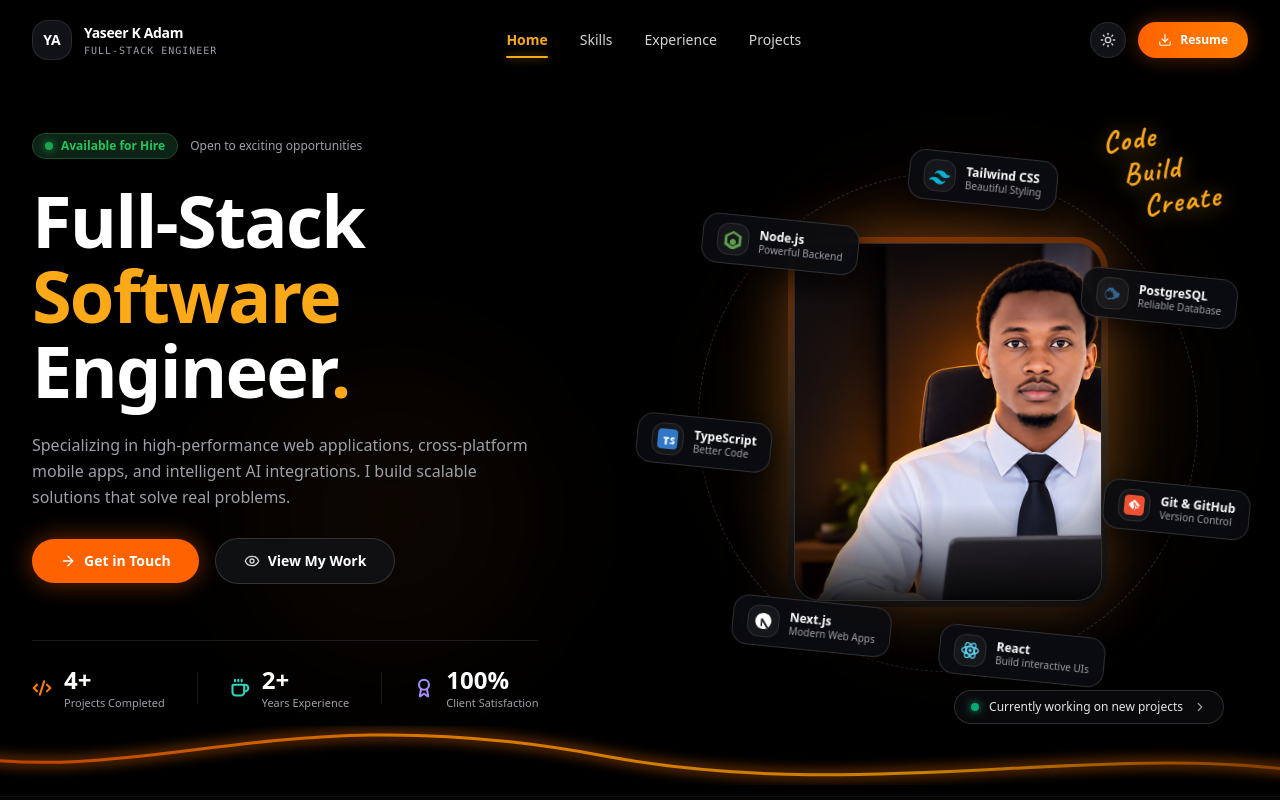
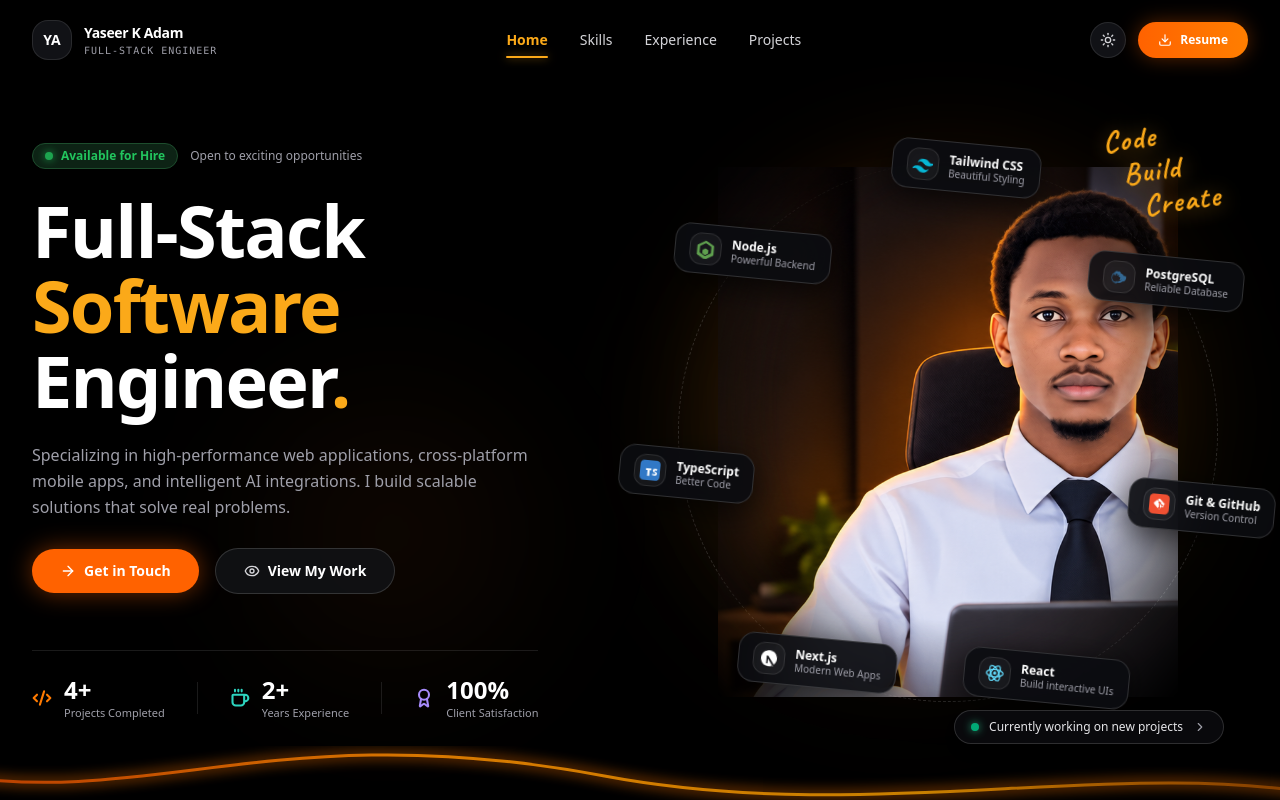
Before and after one commit to yaseeradam/portfolio, a Next.js app: page / in a window 1280 px wide. Shown: the top 800 px of the page. Built offline with nearby package versions, Linux system fonts and the light colour scheme.

Commit message:
feat: remove box border around portrait, increase size by 10%, and retain 360 circling icons

```diff
--- a/src/components/HeroSection.tsx
+++ b/src/components/HeroSection.tsx
@@ -21,7 +21,6 @@
     icon: <ReactIcon className="w-5 h-5" />,
     angle: 0,
     accentBorder: "hover:border-cyan-400/60",
-    glow: "rgba(34,211,238,0.25)",
   },
   {
     label: "Next.js",
@@ -29,7 +28,6 @@
     icon: <NextIcon className="w-4 h-4 text-white" />,
     angle: (360 / 7) * 1,
     accentBorder: "hover:border-white/50",
-    glow: "rgba(255,255,255,0.25)",
   },
   {
     label: "TypeScript",
@@ -37,7 +35,6 @@
     icon: <TypeScriptIcon className="w-5 h-5 rounded" />,
     angle: (360 / 7) * 2,
     accentBorder: "hover:border-blue-400/60",
-    glow: "rgba(59,130,246,0.25)",
   },
   {
     label: "Node.js",
@@ -45,7 +42,6 @@
     icon: <NodeIcon className="w-5 h-5" />,
     angle: (360 / 7) * 3,
     accentBorder: "hover:border-emerald-400/60",
-    glow: "rgba(52,211,153,0.25)",
   },
   {
     label: "Tailwind CSS",
@@ -53,7 +49,6 @@
     icon: <TailwindIcon className="w-5 h-5" />,
     angle: (360 / 7) * 4,
     accentBorder: "hover:border-cyan-400/60",
-    glow: "rgba(6,182,212,0.25)",
   },
   {
     label: "PostgreSQL",
@@ -61,7 +56,6 @@
     icon: <PostgreSqlIcon className="w-5 h-5" />,
     angle: (360 / 7) * 5,
     accentBorder: "hover:border-sky-400/60",
-    glow: "rgba(56,189,248,0.25)",
   },
   {
     label: "Git & GitHub",
@@ -69,12 +63,11 @@
     icon: <GitIcon className="w-5 h-5" />,
     angle: (360 / 7) * 6,
     accentBorder: "hover:border-orange-400/60",
-    glow: "rgba(249,115,22,0.25)",
   },
 ];
 
 export default function HeroSection() {
-  const orbitRadius = 245;
+  const orbitRadius = 265;
 
   return (
     <section
@@ -84,7 +77,7 @@
       {/* Background Lighting & Glow Effects */}
       <div className="absolute inset-0 z-0 pointer-events-none overflow-hidden">
         {/* Warm ambient spotlight behind character area */}
-        <div className="absolute right-[5%] top-[20%] w-[500px] h-[500px] bg-[radial-gradient(circle,rgba(251,146,60,0.14),transparent_70%)] blur-3xl" />
+        <div className="absolute right-[8%] top-[20%] w-[550px] h-[550px] bg-[radial-gradient(circle,rgba(251,146,60,0.16),transparent_70%)] blur-3xl" />
         <div className="absolute left-[15%] bottom-[10%] w-[400px] h-[400px] bg-[radial-gradient(circle,rgba(249,115,22,0.08),transparent_70%)] blur-3xl" />
 
         {/* Luminous curved orange neon swoop across bottom */}
@@ -213,8 +206,8 @@
           </div>
         </motion.div>
 
-        {/* Right Column: Visual Stage with Portrait (reduced by 30%) and Circling Orbit Icons */}
-        <div className="lg:col-span-6 relative w-full min-h-[520px] sm:min-h-[580px] lg:min-h-[620px] flex items-center justify-center">
+        {/* Right Column: Visual Stage with Seamless Portrait (NO BOX) and Circling Orbit Icons */}
+        <div className="lg:col-span-6 relative w-full min-h-[540px] sm:min-h-[600px] lg:min-h-[640px] flex items-center justify-center">
           {/* Top-Right Handwritten "Code Build Create" Accent */}
           <div className="absolute top-2 right-4 sm:right-8 z-30 pointer-events-none select-none">
             <div className="font-[family-name:var(--font-caveat)] font-bold text-[#FBA919] text-2xl sm:text-3xl tracking-wider leading-none drop-shadow-[0_2px_10px_rgba(251,169,25,0.45)] transform rotate-[-8deg]">
@@ -224,10 +217,10 @@
             </div>
           </div>
 
-          {/* Scale wrapper for flawless responsiveness on mobile */}
-          <div className="relative flex items-center justify-center scale-[0.72] sm:scale-[0.88] lg:scale-100 transition-transform origin-center">
-            {/* Ambient Backlight Glow Ring */}
-            <div className="absolute w-[360px] h-[400px] rounded-full bg-gradient-to-b from-orange-500/25 via-amber-500/10 to-transparent blur-2xl" />
+          {/* Scale wrapper for responsive presentation on all screen sizes */}
+          <div className="relative flex items-center justify-center scale-[0.75] sm:scale-[0.88] lg:scale-100 transition-transform origin-center">
+            {/* Ambient Backlight Glow Ring behind Yaseer */}
+            <div className="absolute w-[440px] h-[480px] rounded-full bg-gradient-to-b from-orange-500/25 via-amber-500/15 to-transparent blur-3xl pointer-events-none" />
 
             {/* Orbit Dashed Guideline Ring */}
             <div
@@ -238,31 +231,26 @@
               className="absolute rounded-full border border-dashed border-white/15 pointer-events-none"
             />
 
-            {/* Central Portrait of Yaseer Adam (Reduced in size by ~30% with smooth frame) */}
+            {/* Seamless Natural Portrait of Yaseer Adam - NO BOX, NO BORDER */}
             <motion.div
-              initial={{ opacity: 0, scale: 0.9 }}
+              initial={{ opacity: 0, scale: 0.92 }}
               animate={{ opacity: 1, scale: 1 }}
-              transition={{ duration: 0.6, delay: 0.15 }}
-              className="relative z-10 w-[270px] h-[310px] sm:w-[320px] sm:h-[370px] rounded-[32px] p-1.5 bg-gradient-to-b from-orange-500/40 via-white/10 to-white/5 shadow-[0_0_60px_rgba(251,146,60,0.25)] backdrop-blur-sm"
+              transition={{ duration: 0.7, ease: "easeOut" }}
+              className="relative z-10 w-[360px] h-[430px] sm:w-[420px] sm:h-[490px] lg:w-[460px] lg:h-[530px] flex items-center justify-center pointer-events-none select-none"
             >
-              <div className="w-full h-full rounded-[26px] overflow-hidden relative border border-white/15 bg-[#090a0d]">
               <Image
                 src="/images/port.png"
                 alt="Yaseer K Adam"
                 fill
                 priority
-                  className="object-cover object-[50%_35%] hover:scale-105 transition-transform duration-700"
+                className="object-cover object-[50%_35%] [-webkit-mask-image:radial-gradient(ellipse_70%_78%_at_50%_45%,black_52%,transparent_100%)] [mask-image:radial-gradient(ellipse_70%_78%_at_50%_45%,black_52%,transparent_100%)] drop-shadow-[0_20px_50px_rgba(0,0,0,0.8)]"
               />
-                {/* Subtle vignette inside frame */}
-                <div className="absolute inset-x-0 bottom-0 h-24 bg-gradient-to-t from-black/85 via-black/40 to-transparent" />
-                <div className="absolute inset-x-0 top-0 h-16 bg-gradient-to-b from-black/40 to-transparent" />
-              </div>
             </motion.div>
 
             {/* Continuous 360° Revolving Orbit Ring */}
             <motion.div
               animate={{ rotate: 360 }}
-              transition={{ duration: 32, repeat: Infinity, ease: "linear" }}
+              transition={{ duration: 34, repeat: Infinity, ease: "linear" }}
               className="absolute flex items-center justify-center pointer-events-none z-20"
               style={{
                 width: orbitRadius * 2,
@@ -286,7 +274,7 @@
                     {/* Counter-rotation to keep the badge upright */}
                     <motion.div
                       animate={{ rotate: -360 }}
-                      transition={{ duration: 32, repeat: Infinity, ease: "linear" }}
+                      transition={{ duration: 34, repeat: Infinity, ease: "linear" }}
                       whileHover={{ scale: 1.15 }}
                       className={`px-3.5 py-2 rounded-2xl bg-[#0b0c10]/90 backdrop-blur-xl border border-white/15 shadow-[0_8px_32px_rgba(0,0,0,0.7)] flex items-center gap-2.5 text-xs font-bold text-white transition-all cursor-pointer group select-none ${badge.accentBorder}`}
                     >
```
Lines whose indentation alone changed are shown as unchanged.
